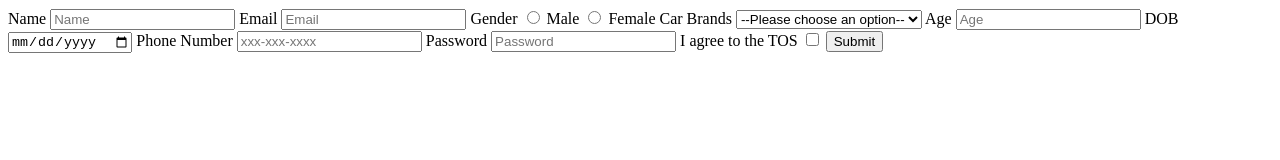
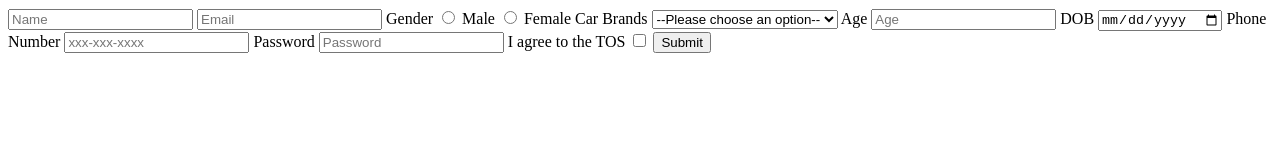
Before and after one commit to acciojob/signup-form-car-nsp1919, a website: page main.html in a window 1280 px wide. Drawn offline with Linux system fonts and the light colour scheme.

Commit message:
created a submission

```diff
--- a/main.html
+++ b/main.html
@@ -10,12 +10,12 @@
 	<!-- the entire body must be written by student -->
 	 <form action="/submit" method="POST">
         <!-- Name Field -->
-        <label for="name">Name</label>
+        <label for="name"></label>
         <input type="text" id="name" placeholder="Name" required>
 
 
         <!-- Email Field -->
-        <label for="email">Email</label>
+        <label for="email"></label>
         <input type="email" id="email" placeholder="Email" required>
 
 
```
